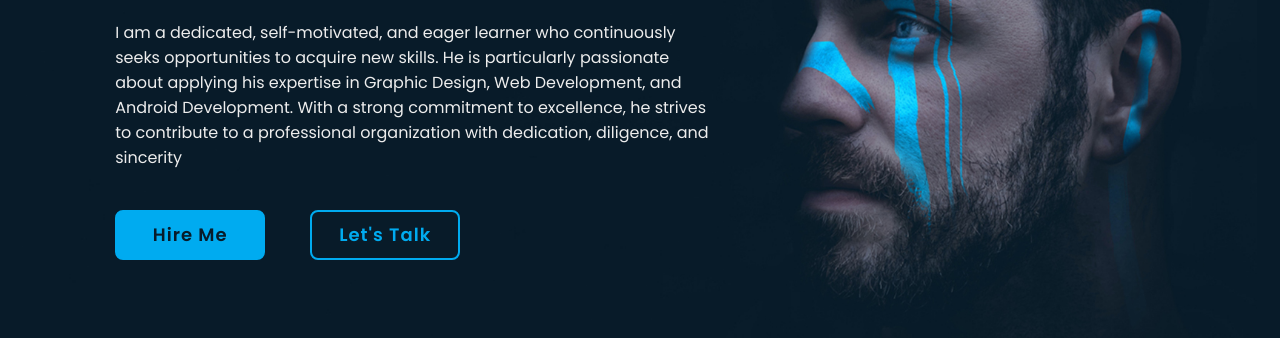
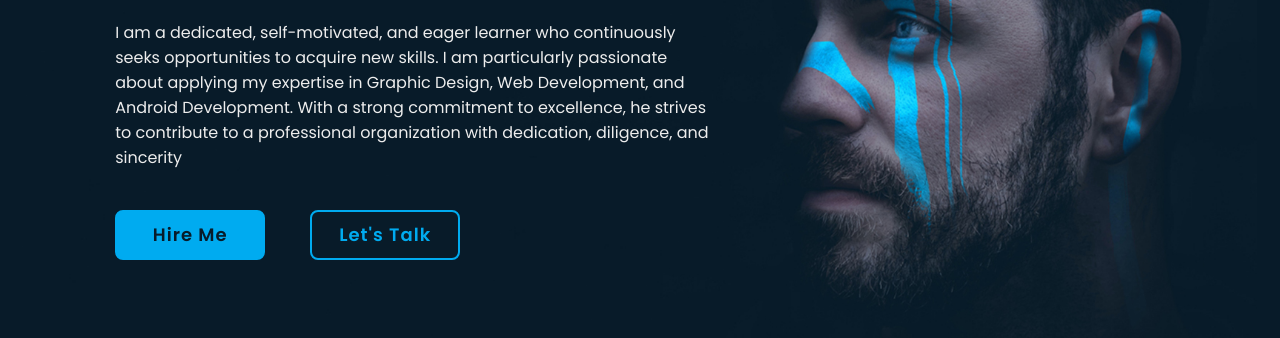
Before and after one commit to Afwans/Afwans.github.io, a plain HTML site: page index.html in a window 1280 px wide. Shown: the part 360-698 px from the top of the page. Drawn offline with nearby package versions, Linux system fonts and the light colour scheme; files whose address does not match are found by name.

Commit message:
Update index.html

```diff
--- a/index.html
+++ b/index.html
@@ -42,7 +42,7 @@
                 <span class="animate" style="--i:3;"></span>
             </div>
             <p>I am a dedicated, self-motivated, and eager learner who continuously seeks opportunities to acquire new
-                skills. He is particularly passionate about applying his expertise in Graphic Design, Web Development,
+                skills. I am particularly passionate about applying my expertise in Graphic Design, Web Development,
                 and Android Development. With a strong commitment to excellence, he strives to contribute to a
                 professional organization with dedication, diligence, and sincerity
                 <span class="animate" style="--i:4;"></span>
```
